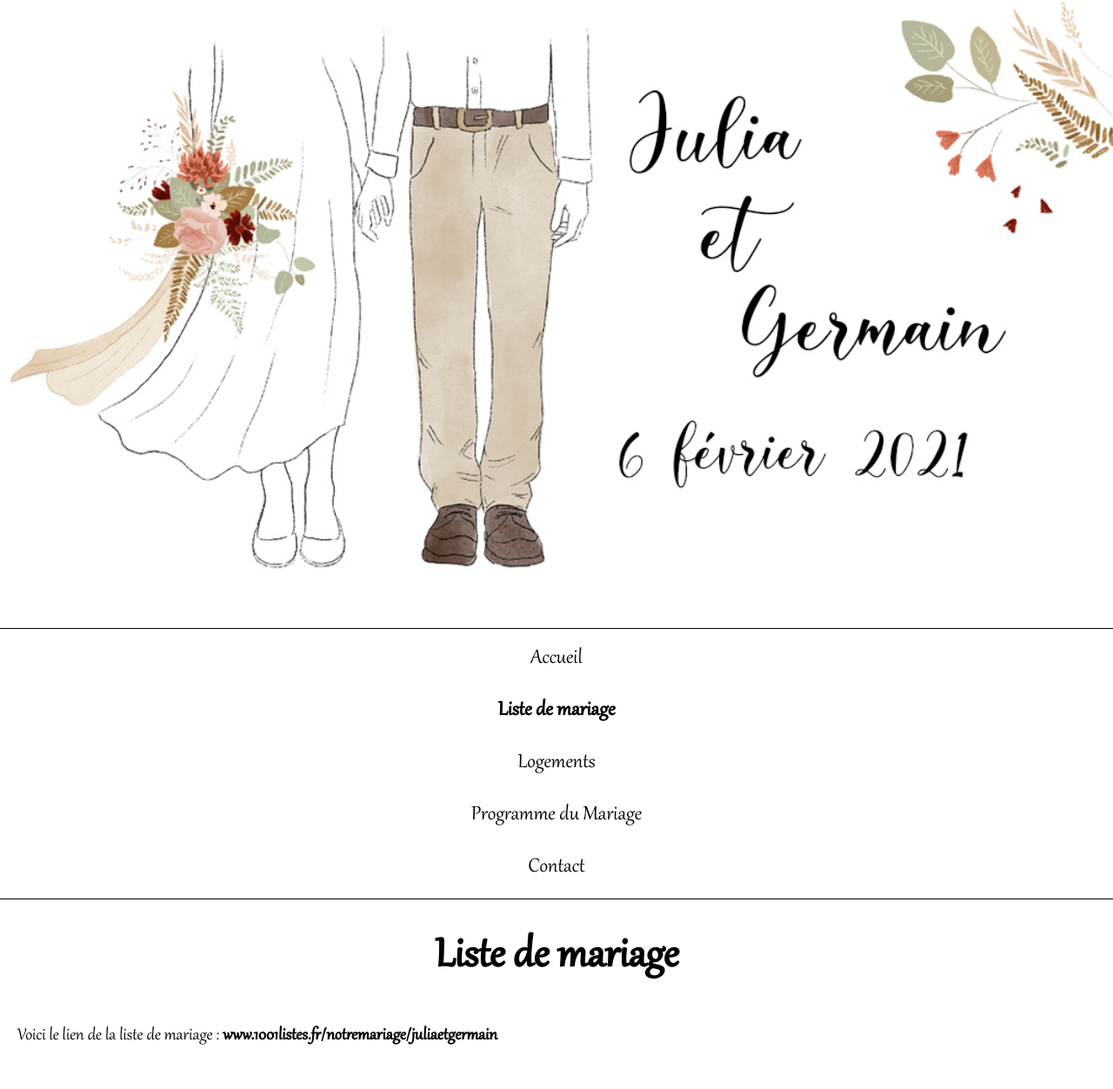
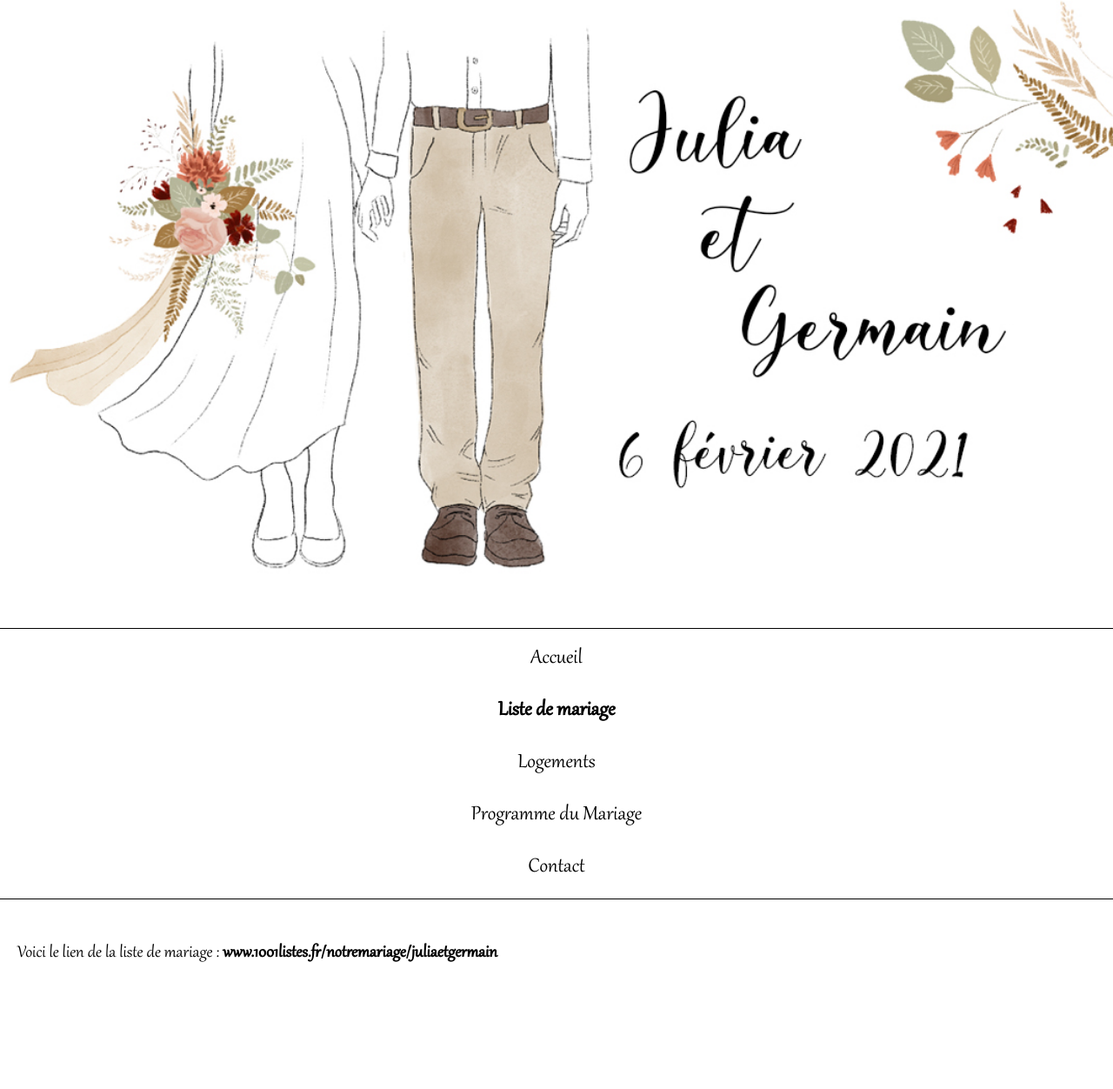
Before and after one commit to Germinal-A/Site-du-Mariage-de-Julia-et-Germain, a Jekyll site: the page built from liste-mariage.md, in a window 1280 px wide. Shown: the whole page at 87% size. Built offline with Jekyll 4.4.1, drawn with Linux system fonts in a browser that asks for light colours; after the commit the page ends 1157 px from its top, so only the background shows below that.

Commit message:
Update liste-mariage.md

```diff
--- a/liste-mariage.md
+++ b/liste-mariage.md
@@ -4,7 +4,4 @@ title: "Liste de mariage"
 weight: 2
 ---
 
-## {{page.title}}
-
-
 Voici le lien de la liste de mariage : <a href="https://www.1001listes.fr/notremariage/juliaetgermain">www.1001listes.fr/notremariage/juliaetgermain</a>
```
